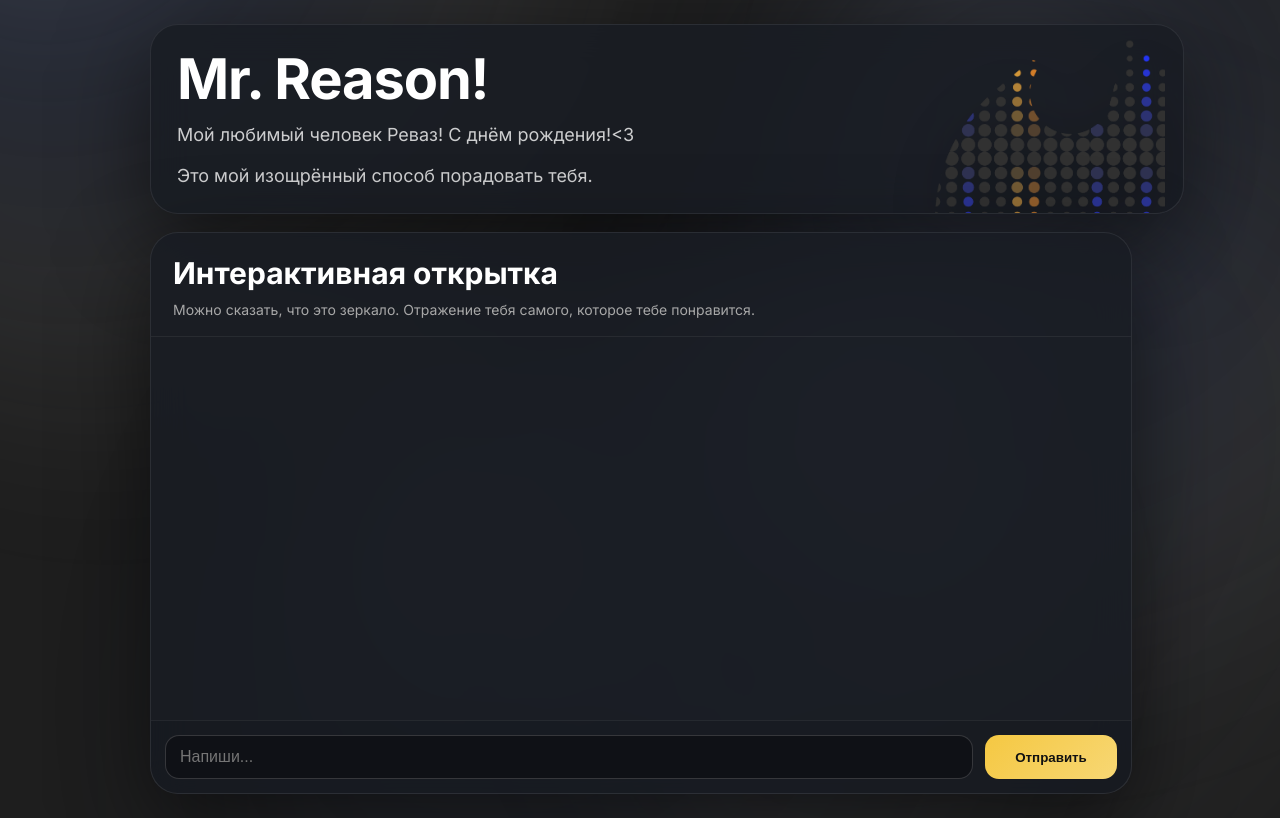
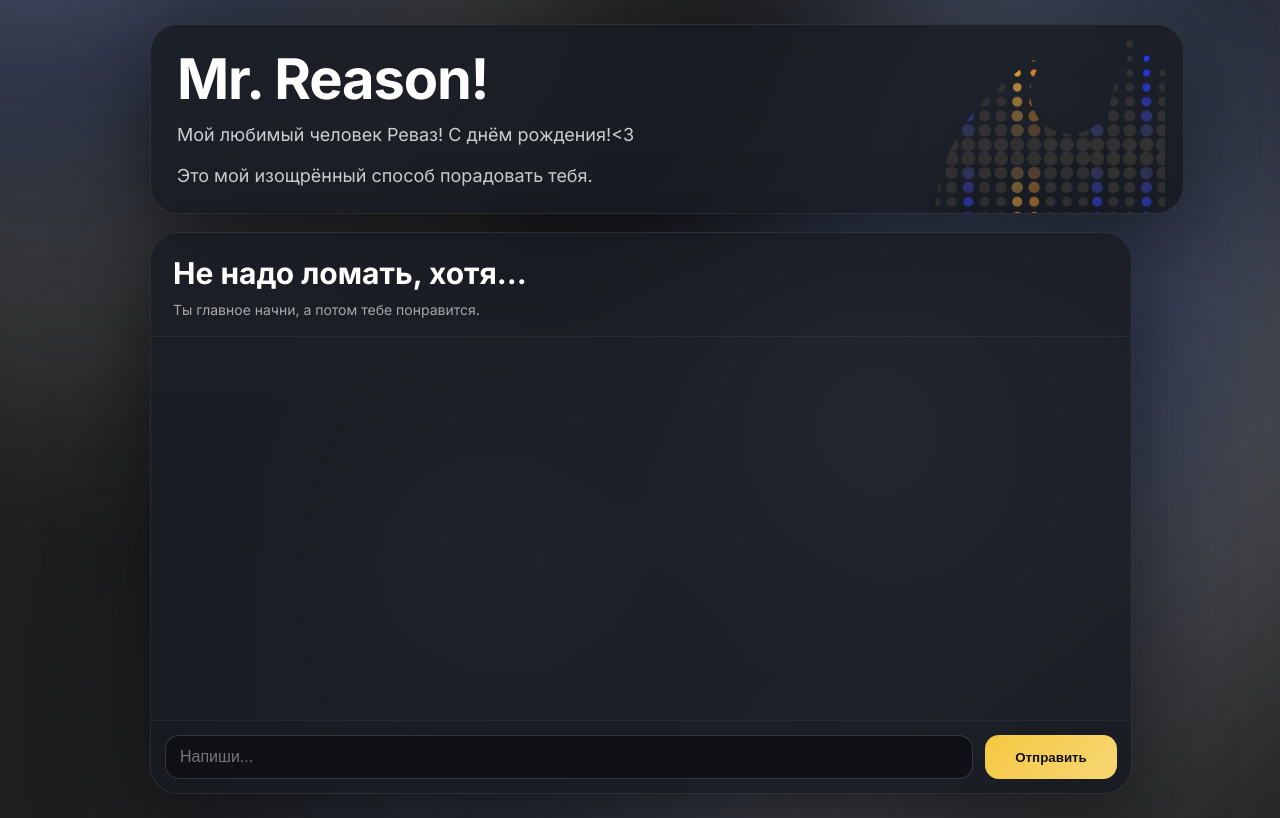
Before and after one commit to vic1995tory-ux/mr-reason, a Next.js app: page / in a window 1280 px wide. Built offline with nearby package versions, Linux system fonts and the light colour scheme.

Commit message:
Adjust opacity and animation duration in styles

```diff
--- a/pages/index.js
+++ b/pages/index.js
@@ -139,7 +139,7 @@ export default function Home() {
           height: 70vmax;
           border-radius: 999px;
           filter: blur(90px);
-          opacity: 0.35;
+          opacity: 0.65;
           transform: translate3d(0, 0, 0);
           background: radial-gradient(
             circle at 30% 30%,
@@ -148,7 +148,7 @@ export default function Home() {
             rgba(232, 232, 232, 0.25), /* e8e8e8 */
             transparent 70%
           );
-          animation: drift 28s ease-in-out infinite;
+          animation: drift 20s ease-in-out infinite;
         }
 
         .b1 {
@@ -160,19 +160,19 @@ export default function Home() {
           top: -10vmax;
           right: -25vmax;
           animation-duration: 36s;
-          opacity: 0.25;
+          opacity: 0.55;
         }
         .b3 {
           bottom: -30vmax;
           left: 15vmax;
           animation-duration: 40s;
-          opacity: 0.22;
+          opacity: 0.52;
         }
         .b4 {
           bottom: -20vmax;
           right: -15vmax;
           animation-duration: 34s;
-          opacity: 0.18;
+          opacity: 0.58;
         }
 
         @keyframes drift {
@@ -456,7 +456,7 @@ export default function Home() {
             padding: 14px;
           }
           .hero {
-            padding: 14px;
+            padding: 13px;
             border-radius: 22px;
           }
           .heroTitle {
@@ -537,9 +537,9 @@ export default function Home() {
         {/* CHAT */}
         <div className="card">
           <div className="header">
-            <h2 className="h2">Интерактивная открытка</h2>
+            <h2 className="h2">Не надо ломать, хотя...</h2>
             <p className="sub">
-              Можно сказать, что это зеркало. Отражение тебя самого, которое тебе понравится.
+              Ты главное начни, а потом тебе понравится.
             </p>
           </div>
 
```
